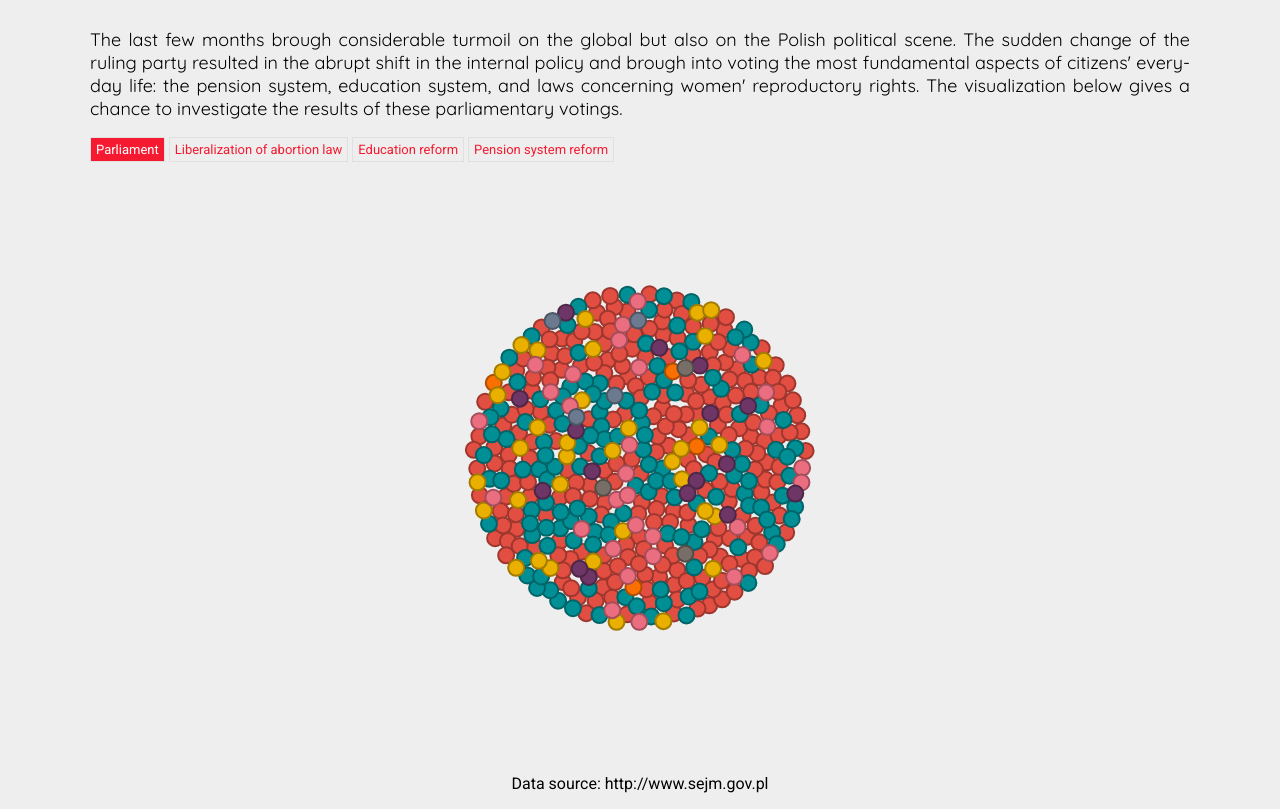
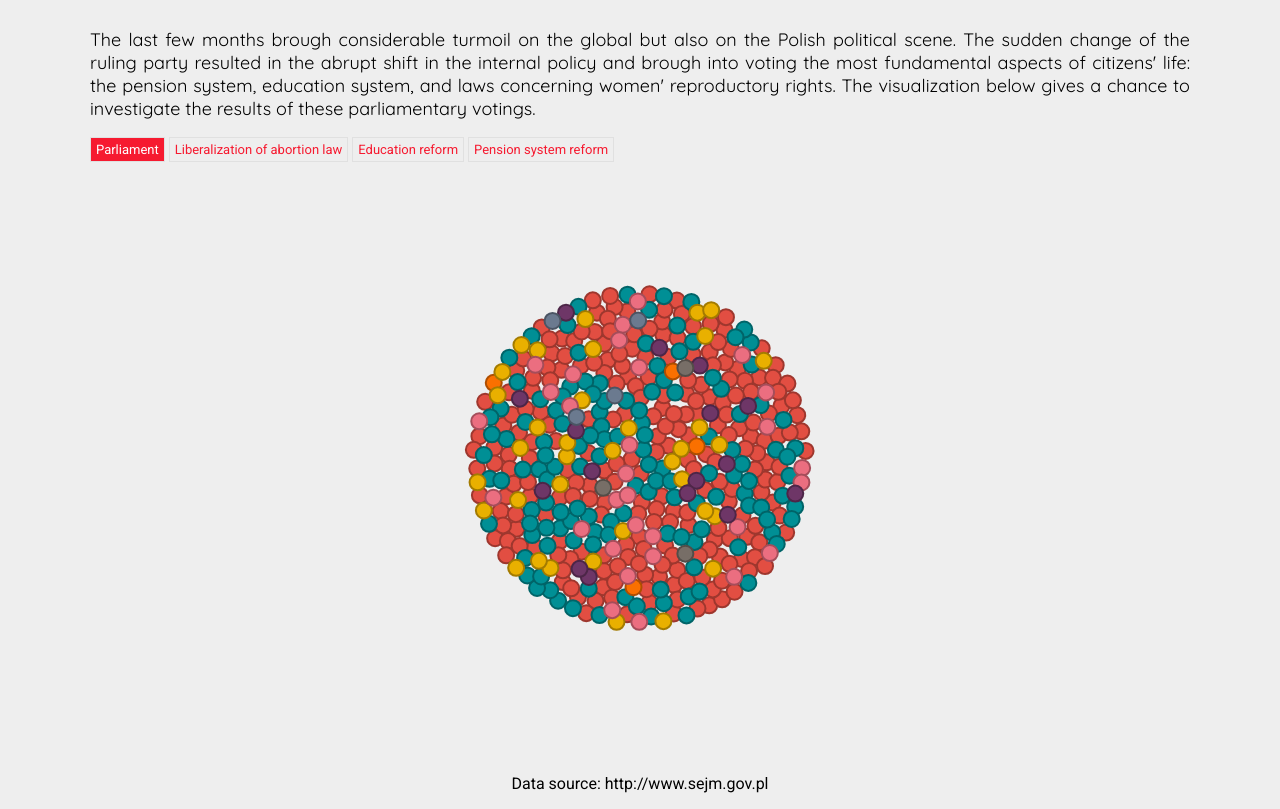
Before and after one commit to blumetrics/Voting, a plain HTML site: page index.html in a window 1280 px wide. Shown: the part 92-901 px from the top of the page. Drawn offline with nearby package versions, Linux system fonts and the light colour scheme; animation ran at ten frames a second.

Commit message:
Update index.html

```diff
--- a/index.html
+++ b/index.html
@@ -12,7 +12,11 @@
 <body>
   <div class="container">
     <h1>Parliamentary Votes Results</h1>
-    <h2>The last few months brough considerable turmoil on the global but also on the Polish political scene. The sudden change of the ruling party resulted in the abrupt shift in the internal policy and brough into voting the most fundamental aspects of citizens' every-day life: the pension system, education system, and laws concerning women' reproductory rights. The visualization below gives a chance to investigate the results of these parliamentary votings.</h2>
+    <h2>The last few months brough considerable turmoil on the global but also on the Polish political scene.
+      The sudden change of the ruling party resulted in the abrupt shift in the internal policy and brough into
+      voting the most fundamental aspects of citizens' life: the pension system, education system, and
+      laws concerning women' reproductory rights. The visualization below gives a chance to investigate the results
+      of these parliamentary votings.</h2>
     <div id="toolbar">
       <a href="#/" id="all" class="button active">Parliament</a>
       <a href="#/" id="aborcja" class="button">Liberalization of abortion law</a>
```
